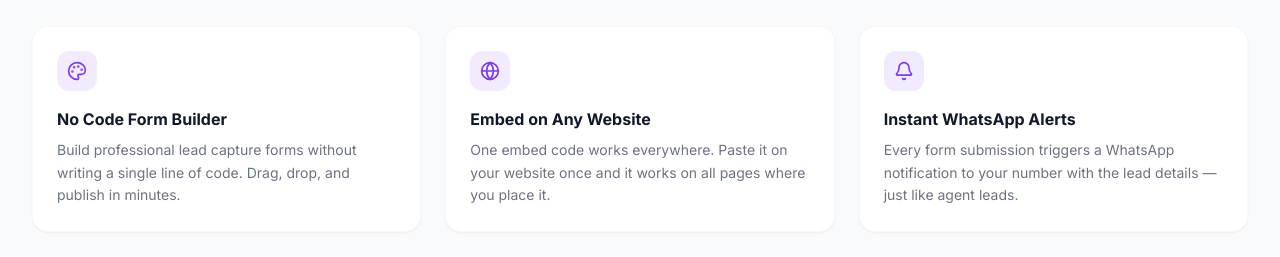
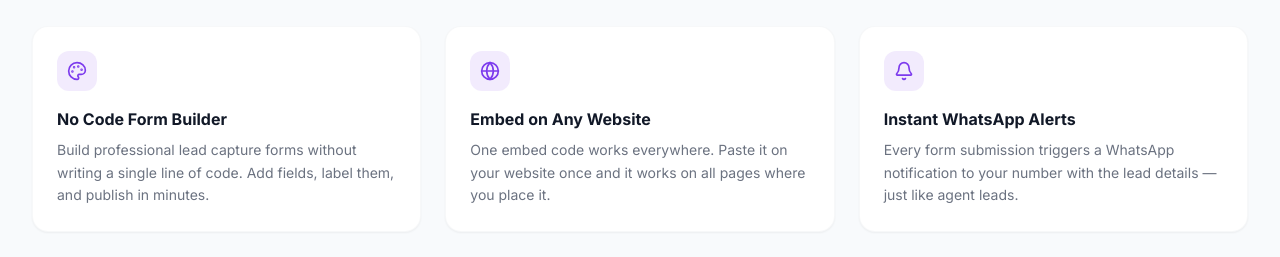
Before and after one commit to akvinayaktiwari/RigaChat, a React (Vite) app in the folder frontend/: page /features/forms in a window 1280 px wide. Shown: the part 1260-1517 px from the top of the page. Built offline with nearby package versions, Linux system fonts and the light colour scheme; no server answers.

Commit message:
fix: stop calling the form builder drag-and-drop
Fields are added and edited in a list; nothing in the builder is dragged.

```diff
--- a/frontend/src/pages/features/Forms.tsx
+++ b/frontend/src/pages/features/Forms.tsx
@@ -58,7 +58,7 @@ export default function Forms() {
           {
             icon: <Palette className="w-5 h-5" />,
             title: 'No Code Form Builder',
-            body: 'Build professional lead capture forms without writing a single line of code. Drag, drop, and publish in minutes.',
+            body: 'Build professional lead capture forms without writing a single line of code. Add fields, label them, and publish in minutes.',
           },
           {
             icon: <Globe className="w-5 h-5" />,
```
